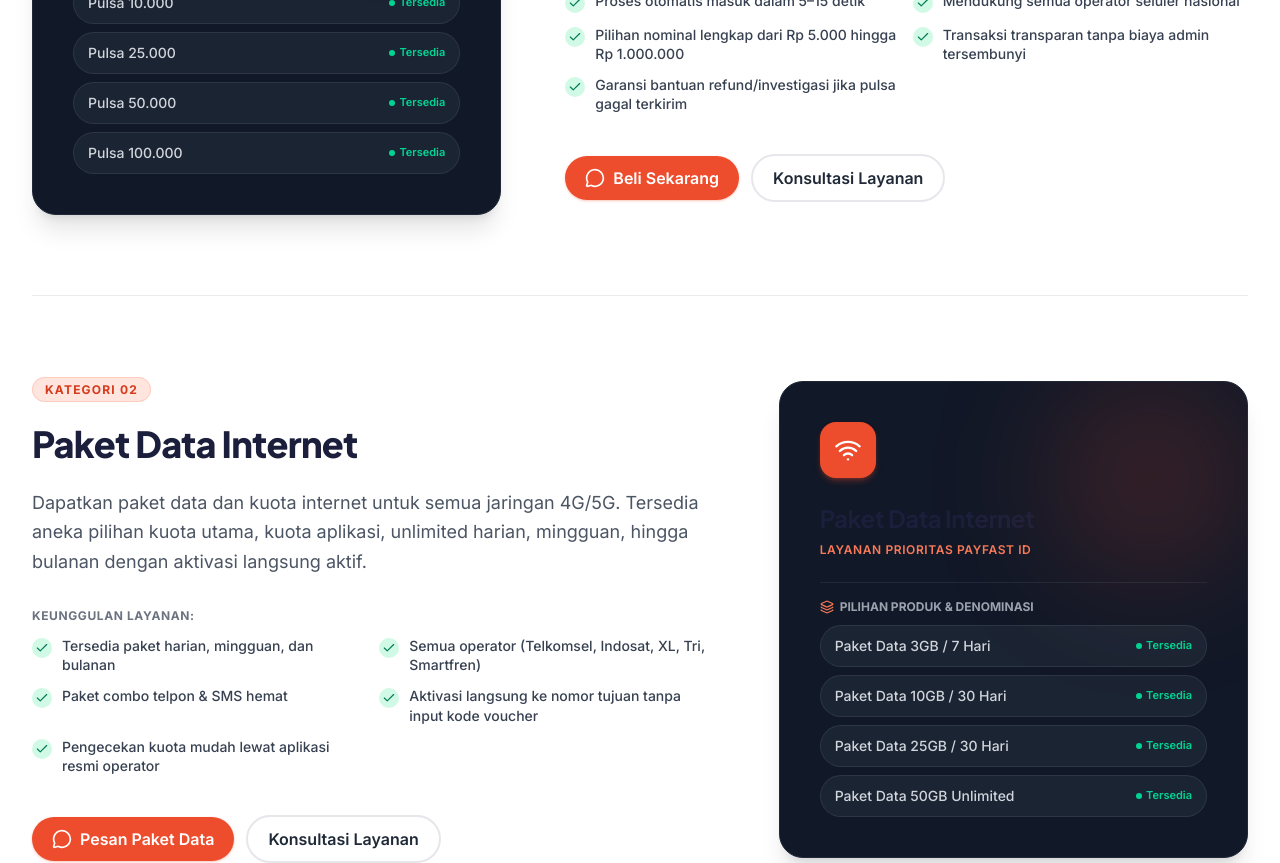
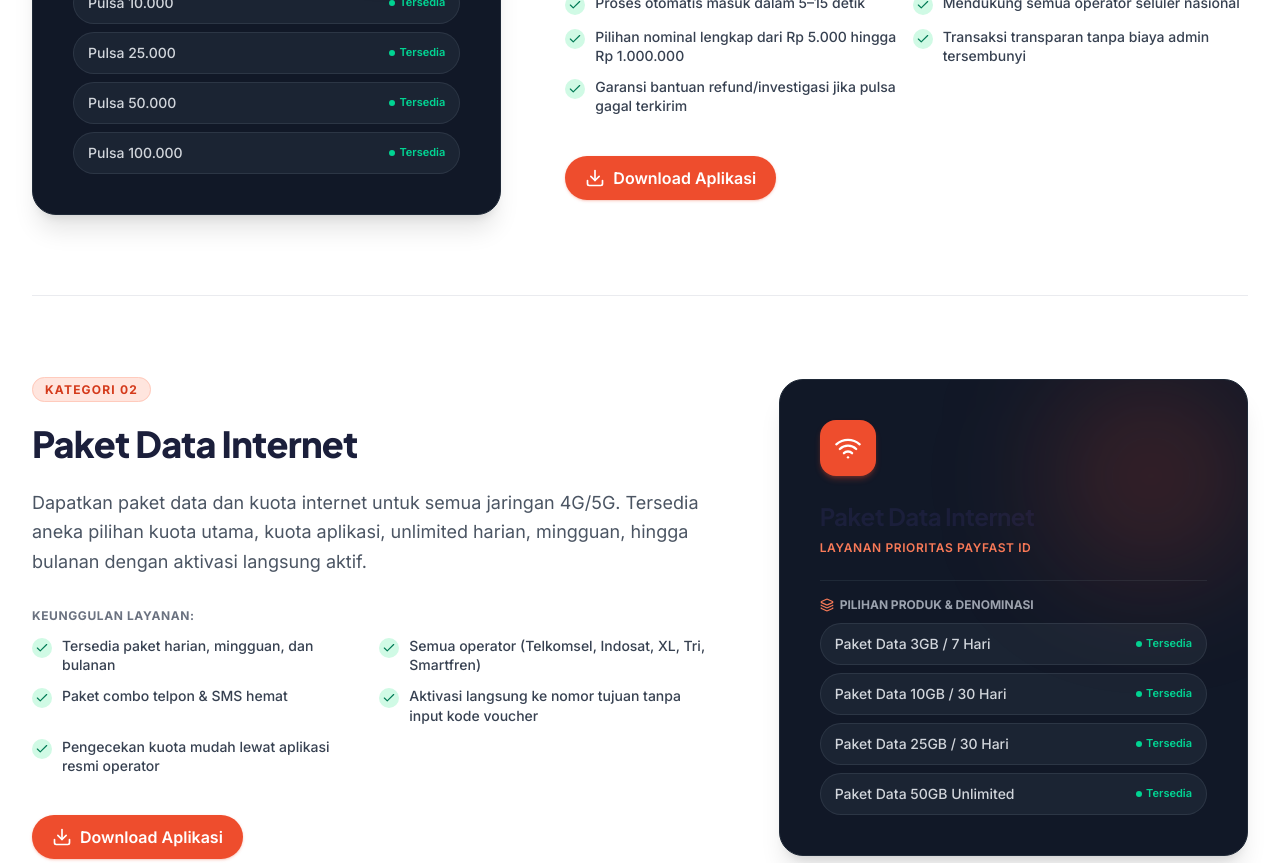
Before and after one commit to arsycreative/payfast_id, a Next.js app: page /services in a window 1280 px wide. Shown: the part 960-1823 px from the top of the page. Built offline with nearby package versions, Linux system fonts and the light colour scheme; no server answers.

Commit message:
feat: replace dual action buttons with shared DownloadButton pointing to home

```diff
--- a/src/components/sections/ServiceBlock.jsx
+++ b/src/components/sections/ServiceBlock.jsx
@@ -9,11 +9,10 @@ import {
   Handshake,
   Headset,
   Check,
-  MessageCircle,
   Layers,
 } from "lucide-react";
 import { cn } from "@/lib/utils";
-import { Button } from "@/components/ui/Button";
+import { DownloadButton } from "@/components/shared/DownloadButton";
 import { Card } from "@/components/ui/Card";
 import { Reveal } from "@/components/shared/Reveal";
 
@@ -137,24 +136,8 @@ export function ServiceBlock({ service, index }) {
 
           {/* Action button */}
           <Reveal delay={0.4}>
-            <div className="pt-4 flex flex-col sm:flex-row items-stretch sm:items-center gap-3">
-              <Button
-                href={service.cta.href}
-                variant="primary"
-                size="md"
-                icon={MessageCircle}
-                className="w-full sm:w-auto"
-              >
-                {service.cta.label}
-              </Button>
-              <Button
-                href={`/contact?topik=${service.slug === "kemitraan" ? "kemitraan" : "pelanggan"}`}
-                variant="outline"
-                size="md"
-                className="w-full sm:w-auto"
-              >
-                Konsultasi Layanan
-              </Button>
+            <div className="pt-4 flex items-center">
+              <DownloadButton size="md" className="w-full sm:w-auto" />
             </div>
           </Reveal>
         </div>
--- /dev/null
+++ b/src/components/shared/DownloadButton.jsx
@@ -0,0 +1,33 @@
+// src/components/shared/DownloadButton.jsx
+import { Download } from "lucide-react";
+import { Button } from "@/components/ui/Button";
+import { site } from "@/content/site";
+
+/**
+ * Reusable Download Button Component
+ * Default href is "/" (home) as configured in site.downloadAppUrl.
+ * Later, the URL can be updated directly in src/content/site.js or via the href prop.
+ */
+export function DownloadButton({
+  href = site.downloadAppUrl || "/",
+  children,
+  label = "Download Aplikasi",
+  variant = "primary",
+  size = "md",
+  icon = Download,
+  className = "",
+  ...props
+}) {
+  return (
+    <Button
+      href={href}
+      variant={variant}
+      size={size}
+      icon={icon}
+      className={className}
+      {...props}
+    >
+      {children || label}
+    </Button>
+  );
+}
--- a/src/content/site.js
+++ b/src/content/site.js
@@ -20,6 +20,7 @@ export const site = {
     youtube: "https://youtube.com/@payfastid",
   },
   whatsappMessage: "Halo Payfast ID, saya ingin bertanya tentang layanan.",
+  downloadAppUrl: "/", // URL aplikasi (sementara diarahkan ke home "/")
   nav: [
     { label: "Home", href: "/" },
     { label: "Layanan", href: "/services" },
```
